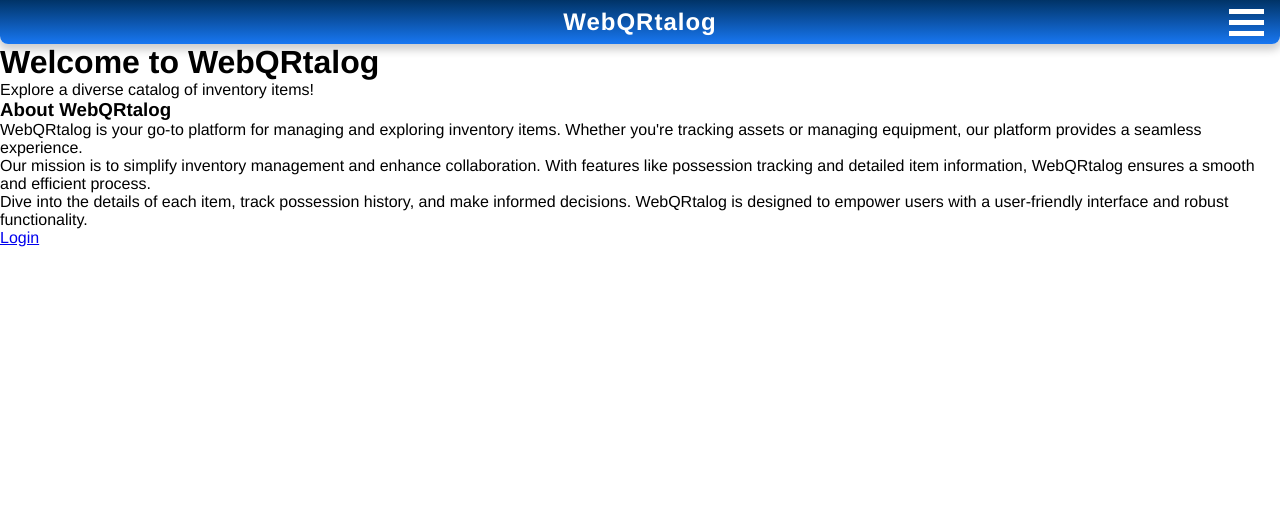
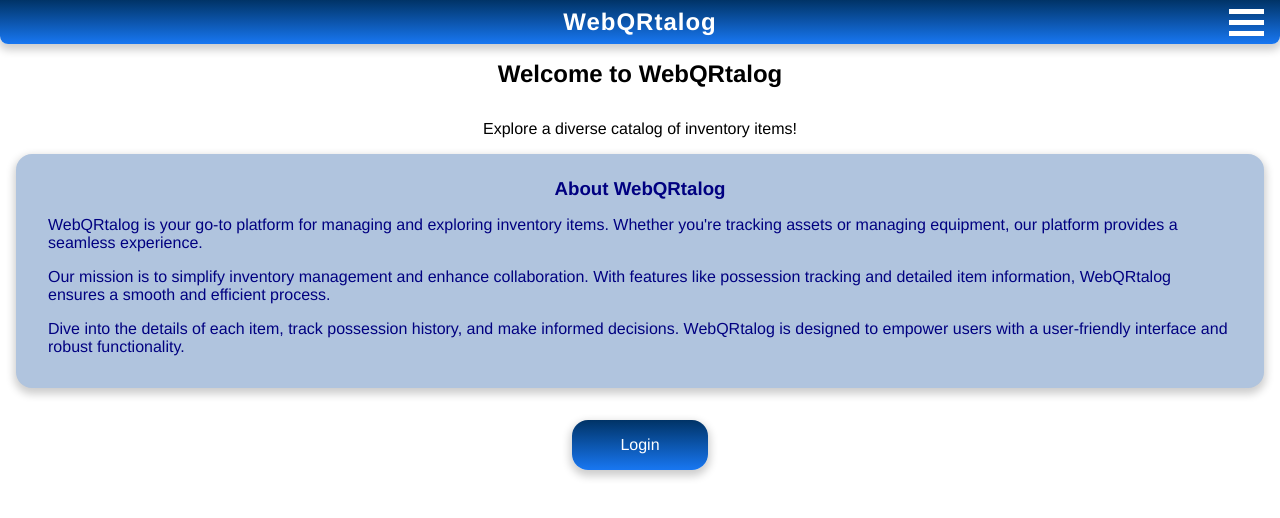
Before and after one commit to lanbow93/WebQRtalog-Frontend, a React (Vite) app: page / in a window 1280 px wide. Shown: the top 518 px of the page. Built offline with nearby package versions, Linux system fonts and the light colour scheme.

Commit message:
Home menu styled

```diff
--- a/src/app.scss
+++ b/src/app.scss
@@ -1,14 +1,16 @@
 $fancy-font: 'Helvetica', sans-serif;
-$color-start: #1877f2;
-$color-end: #003366;
-$background-gradient: linear-gradient(to bottom, $color-end, $color-start);
-
+$color-end: #1877f2;
+$color-start: #003366;
+$background-gradient: linear-gradient(to bottom, $color-start, $color-end);
+$card-background: #b0c4de;
+$card-text-color: #000080;
 $shadow-color: rgba(0, 0, 0, 0.2);
 $shadow-offset-x: 0;
 $shadow-offset-y: 4px;
 $shadow-blur: 8px;
 $shadow-spread: 2px;
-
+$standard-shadow: $shadow-offset-x $shadow-offset-y $shadow-blur $shadow-spread
+    $shadow-color;
 
 * {
     margin: 0;
@@ -40,13 +42,14 @@ $shadow-spread: 2px;
     }
 }
 
+// NAVIGATION MENU
 .navigation {
     background: $background-gradient;
     color: white;
     font-family: $fancy-font;
     letter-spacing: 1px;
-    border-radius: 0 0 .5rem .5rem;
-    box-shadow: $shadow-offset-x $shadow-offset-y $shadow-blur $shadow-spread $shadow-color;
+    border-radius: 0 0 0.5rem 0.5rem;
+    box-shadow: $standard-shadow;
 
     .heading {
         text-decoration: none;
@@ -135,5 +138,45 @@ $shadow-spread: 2px;
     }
 }
 
+.home {
+    display: flex;
+    flex-direction: column;
+    h1 {
+        text-align: center;
+        font-size: 1.5rem;
+        margin: 1rem 0;
+    }
+
+    .subtitle {
+        text-align: center;
+        margin: 1rem 0;
+    }
+    .about {
+        background-color: $card-background;
+        margin: 0 1rem;
+        border-radius: 1rem;
+        box-shadow: $standard-shadow;
+        padding: 1rem;
+        color: $card-text-color;
+        h3 {
+            text-align: center;
+            margin: 0.5rem 0;
+        }
+        p {
+            margin: 1rem;
+        }
+    }
+    .loginLink {
+        align-self: center;
+        margin-top: 2rem;
+        padding: 1rem 3rem;
+        background: $background-gradient;
+        color: white;
+        text-decoration: none;
+        border-radius: 1rem;
+        box-shadow: $standard-shadow;
+    }
+}
+
 @media screen and (min-width: 48rem) {
 }
--- a/src/pages/Home.jsx
+++ b/src/pages/Home.jsx
@@ -7,9 +7,8 @@ function Home() {
             <p className="subtitle">
                 Explore a diverse catalog of inventory items!
             </p>
-
-            <h3>About WebQRtalog</h3>
             <div className="about">
+                <h3>About WebQRtalog</h3>
                 <p>
                     WebQRtalog is your go-to platform for managing and exploring
                     inventory items. Whether you&apos;re tracking assets or
@@ -30,7 +29,9 @@ function Home() {
                     functionality.
                 </p>
             </div>
-            <Link to="/login">Login</Link>
+            <Link to="/login" className="loginLink">
+                Login
+            </Link>
         </div>
     )
 }
```
